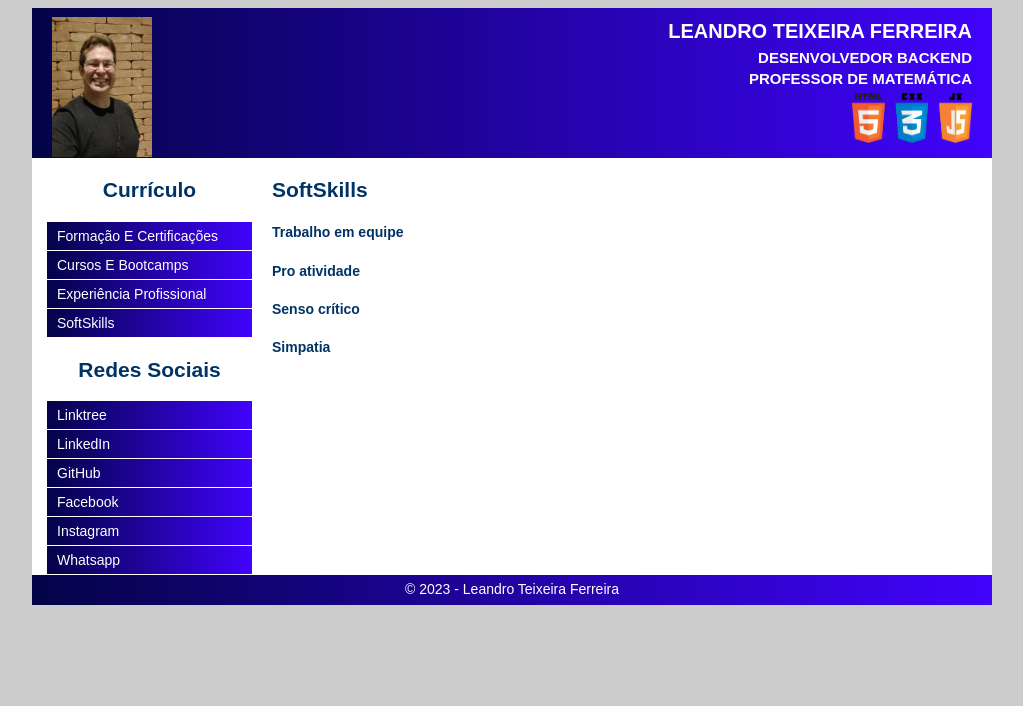
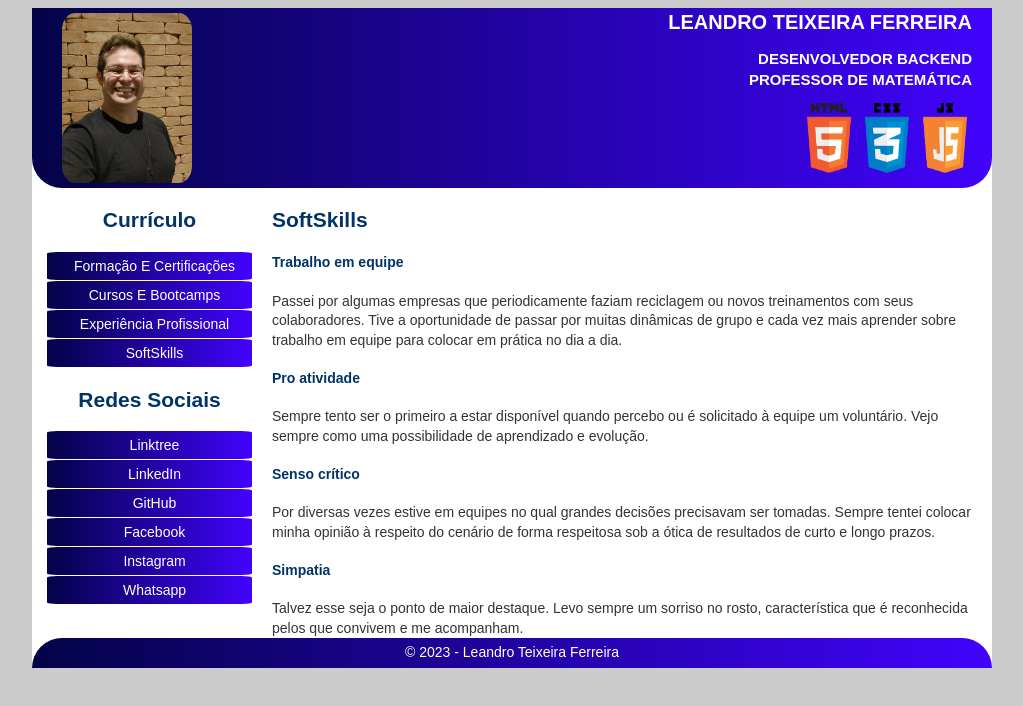
Before and after one commit to prof-leandro-teixeira/ProjetoCurriculo, a plain HTML site: page softSkills.html in a window 1280 px wide. Shown: the whole page, without its empty margins (128-1151 px from the left). Drawn offline with Linux system fonts and the light colour scheme.

Commit message:
Atualização de softskills

```diff
--- a/softSkills.html
+++ b/softSkills.html
@@ -30,10 +30,10 @@
 
                 <h2 class="topico" id="topico"><span>SoftSkills</span></h2>
                 <article>
-                    <h4>Trabalho em equipe</h4>
-                    <h4>Pro atividade</h4>
-                    <h4>Senso crítico</h4>
-                    <h4>Simpatia</h4>
+                    <h4>Trabalho em equipe</h4> Passei por algumas empresas que periodicamente faziam reciclagem ou novos treinamentos com seus colaboradores. Tive a oportunidade de passar por muitas dinâmicas de grupo e cada vez mais aprender sobre trabalho em equipe para colocar em prática no dia a dia.
+                    <h4>Pro atividade</h4>Sempre tento ser o primeiro a estar disponível quando percebo ou é solicitado à equipe um voluntário. Vejo sempre como uma possibilidade de aprendizado e evolução.
+                    <h4>Senso crítico</h4>Por diversas vezes estive em equipes no qual grandes decisões precisavam ser tomadas. Sempre tentei colocar minha opinião à respeito do cenário de forma respeitosa sob a ótica de resultados de curto e longo prazos.
+                    <h4>Simpatia</h4>Talvez esse seja o ponto de maior destaque. Levo sempre um sorriso no rosto, característica que é reconhecida pelos que convivem e me acompanham.
                 </article>
                 </section>
             </main>
--- a/style.css
+++ b/style.css
@@ -19,14 +19,16 @@ background: #fff;
 
 h1, h2, h3, h4, h5, h6 { color: #036; }
 .topo_header  {
-  height: 150px;
+  height: 180px;
   background: linear-gradient(to left, rgb(65, 3, 252),rgb(3, 3, 72));
-padding: 5px 20px;
+  border-radius: 0 0 30px 30px;
+
 }
 
 .topo_header h1  {
 font-size: 20px;
 margin: 4px 0 2px 0;
+padding-right: 20px;
 text-align: right;
 }
 
@@ -38,7 +40,8 @@ text-decoration: none;
 
 .topo_header h2 {
 font-size: 15px;
-margin: 2px 0 4px 0;
+margin-top: 5;
+padding-right:20px;
 text-align: right;
 color: #fff;
 }
@@ -51,7 +54,7 @@ padding-right:20px;
 
 .auxiliar {
 width: 220px;
-float: left;
+float: center;
 padding-left: 15px;
 }
 
@@ -62,6 +65,7 @@ background: linear-gradient(to left, rgb(65, 3, 252),rgb(3, 3, 72));
 color: #fff;
 padding: 5px 0;
 text-align: center;
+border-radius: 30px 30px 0 0;
 }
 
 /* Navegação */
@@ -77,15 +81,18 @@ padding:100;
 
 .auxiliar_navegacao a {
   background: linear-gradient(to left, rgb(65, 3, 252),rgb(3, 3, 72));
+  text-align: center;
 color: #fff;
 display: block;
 margin-bottom: 1px;
 line-height: 2;
 padding-left: 10px;
 text-transform: capitalize;
+border-radius: 5%;
 }
 .auxiliar_navegacao a:hover {
-background: #036;
+  background: linear-gradient(to left, rgb(3, 3, 72), rgb(65, 3, 252));
+border-radius: 5%;
 }
 
 /* Parceiros links de texto */
@@ -106,15 +113,20 @@ display: block;
 }
 
 .foto {
-  float: left;
-  width: 120px;
-  height: 140px;
-  padding-right: 20px;
+float:left;
+width: 130px;
+height: 170px;
+border-radius: 10%;
+overflow: hidden;
+position:static;
+margin-top: 5px;
+margin-left:30px;
 }
 
 .logo {
   float: right;
-  width: 120px;
-  height: 50px;
+  width: 160px;
+  height: 70px;
+  margin-right:25px;
 
 }
```
